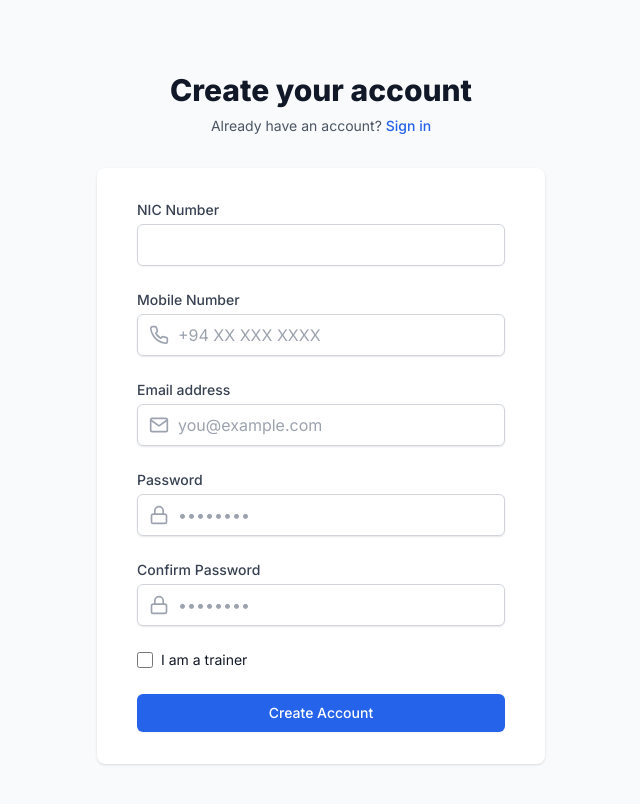
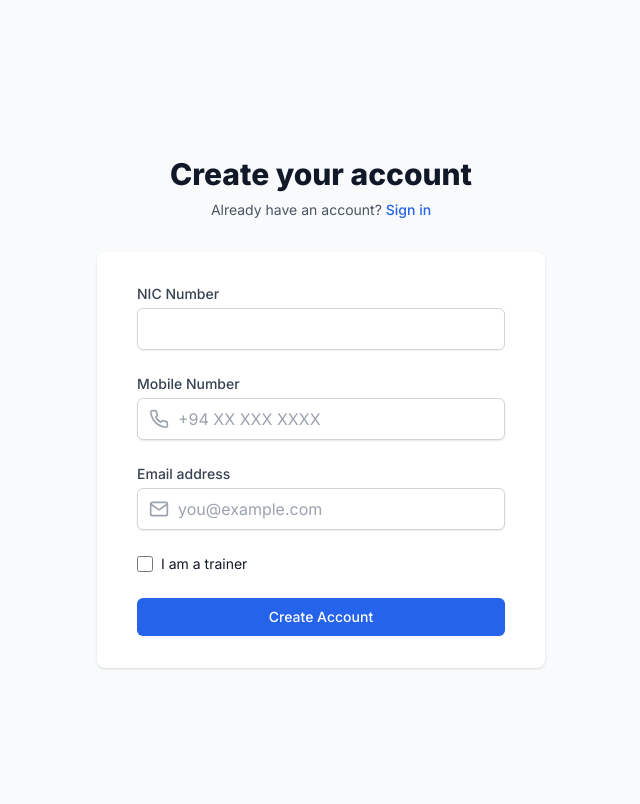
Before and after one commit to ChamithuRuberu/fitpro, a Next.js app: page /signup in a window 1280 px wide. Shown: the top 804 px of the page, without its empty margins (319-959 px from the left). Built offline with nearby package versions, Linux system fonts and the light colour scheme.

Commit message:
register init done

```diff
--- a/src/app/(auth)/signup/page.tsx
+++ b/src/app/(auth)/signup/page.tsx
@@ -11,8 +11,6 @@ interface SignupFormData {
   nic: string;
   mobile: string;
   email: string;
-  password: string;
-  confirmPassword: string;
   isTrainer: boolean;
   trainerId?: string; // Will be auto-generated if isTrainer is true
 }
@@ -23,8 +21,6 @@ export default function SignupPage() {
     nic: '',
     mobile: '',
     email: '',
-    password: '',
-    confirmPassword: '',
     isTrainer: false,
   });
 
@@ -37,13 +33,7 @@ export default function SignupPage() {
     setError(null);
     setLoading(true);
 
-    if (formData.password !== formData.confirmPassword) {
-      console.log('❌ Password mismatch');
-      setError('Passwords do not match');
-      toast.error('Passwords do not match');
-      setLoading(false);
-      return;
-    }
+
 
     console.log('✨ Form data validation passed');
     const loadingToast = toast.loading('Creating your account...');
@@ -54,7 +44,6 @@ export default function SignupPage() {
         nic: formData.nic,
         mobile: formData.mobile,
         email: formData.email,
-        password: formData.password,
         role_type: formData.isTrainer ? 'ROLE_TRAINER' : 'ROLE_USER'
       };
 
@@ -245,49 +234,6 @@ export default function SignupPage() {
               </div>
             </div>
 
-            {/* Password Fields */}
-            <div>
-              <label htmlFor="password" className="block text-sm font-medium text-gray-700">
-                Password
-              </label>
-              <div className="mt-1 relative rounded-md shadow-sm">
-                <div className="absolute inset-y-0 left-0 pl-3 flex items-center pointer-events-none">
-                  <FiLock className="h-5 w-5 text-gray-400" />
-                </div>
-                <input
-                  id="password"
-                  name="password"
-                  type="password"
-                  required
-                  className="appearance-none block w-full pl-10 px-3 py-2 border border-gray-300 rounded-md shadow-sm placeholder-gray-400 focus:outline-none focus:ring-blue-500 focus:border-blue-500"
-                  placeholder="••••••••"
-                  value={formData.password}
-                  onChange={(e) => setFormData({ ...formData, password: e.target.value })}
-                />
-              </div>
-            </div>
-
-            <div>
-              <label htmlFor="confirmPassword" className="block text-sm font-medium text-gray-700">
-                Confirm Password
-              </label>
-              <div className="mt-1 relative rounded-md shadow-sm">
-                <div className="absolute inset-y-0 left-0 pl-3 flex items-center pointer-events-none">
-                  <FiLock className="h-5 w-5 text-gray-400" />
-                </div>
-                <input
-                  id="confirmPassword"
-                  name="confirmPassword"
-                  type="password"
-                  required
-                  className="appearance-none block w-full pl-10 px-3 py-2 border border-gray-300 rounded-md shadow-sm placeholder-gray-400 focus:outline-none focus:ring-blue-500 focus:border-blue-500"
-                  placeholder="••••••••"
-                  value={formData.confirmPassword}
-                  onChange={(e) => setFormData({ ...formData, confirmPassword: e.target.value })}
-                />
-              </div>
-            </div>
-
             {/* Trainer Checkbox */}
             <div className="flex items-center">
               <input
```
